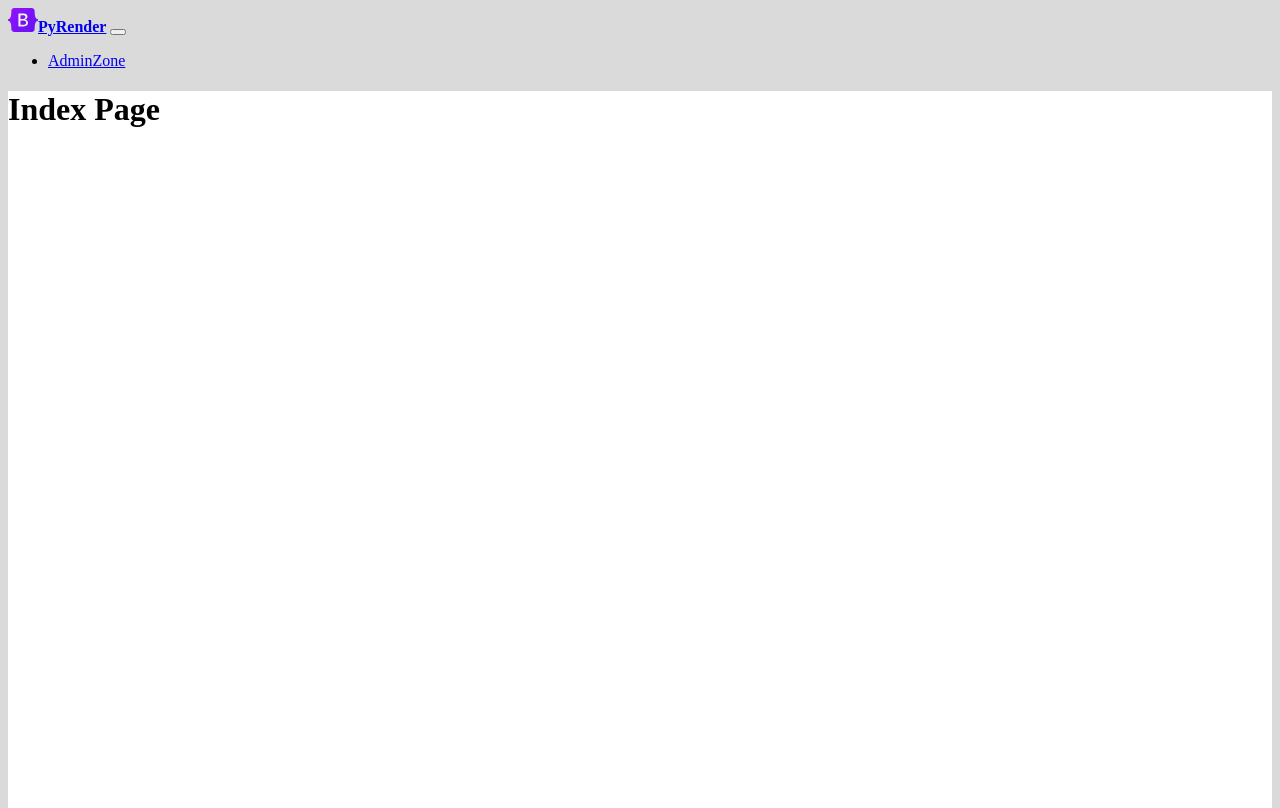
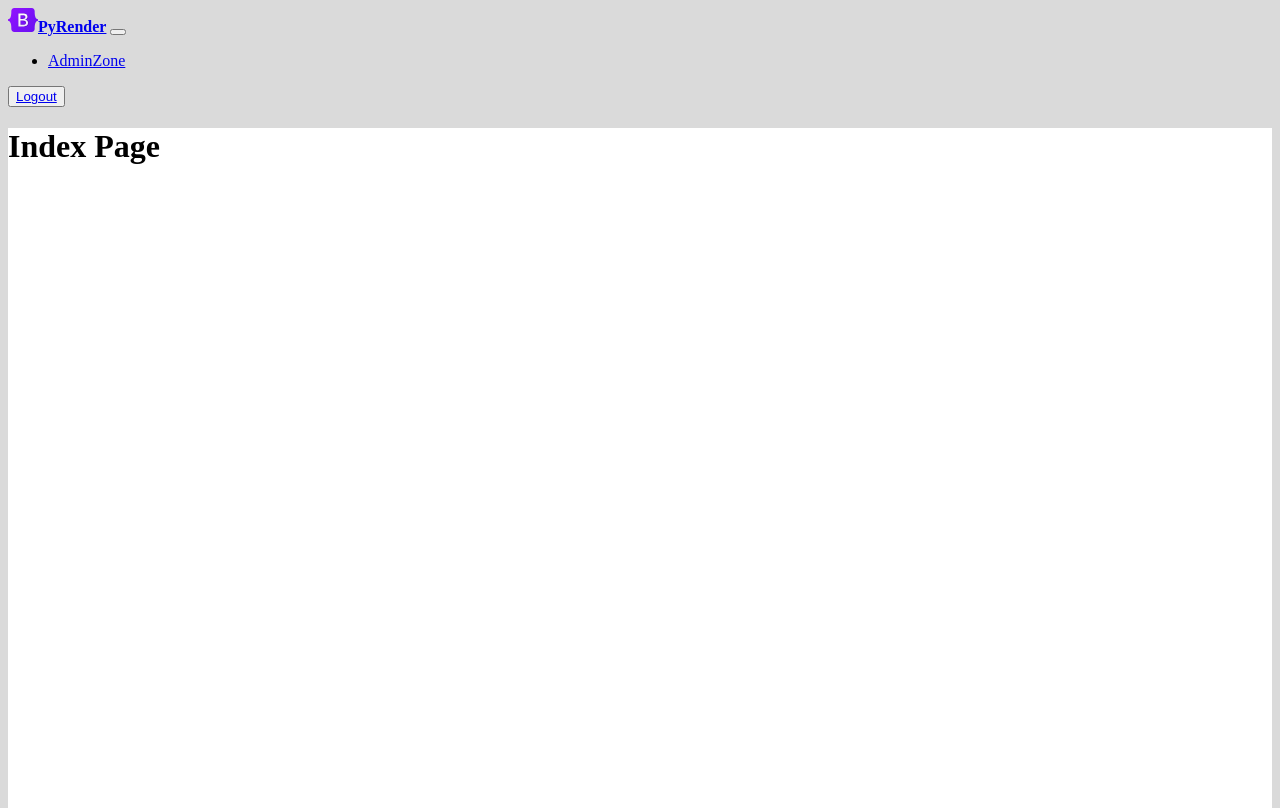
Before and after one commit to over-after-8/pyrender, a Flask app: page / in a window 1280 px wide. Run offline with Flask 3, Linux system fonts and the light colour scheme; a user stored in the database is signed in; tables that the repository leaves empty hold one stand-in row (values such as "Sample post").

Commit message:
add logout

```diff
--- a/render/www/templates/base.html
+++ b/render/www/templates/base.html
@@ -42,6 +42,10 @@
                         </li>
                     {% endfor %}
                 </ul>
+                <button class="btn btn-outline-danger">
+                    <a class="nav-link active" href="{{ url_for('auth.logout') }}">Logout</a>
+                </button>
+
             </div>
         </div>
     </nav>
```
